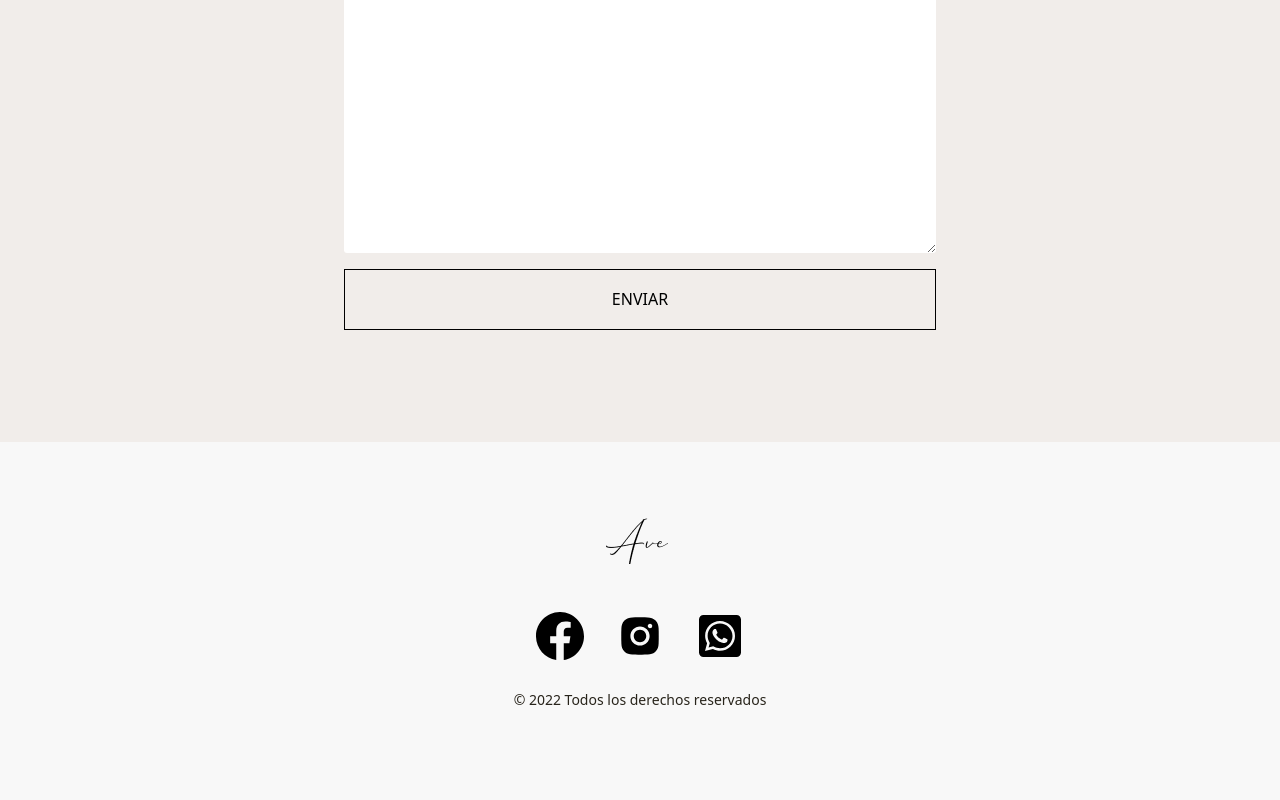
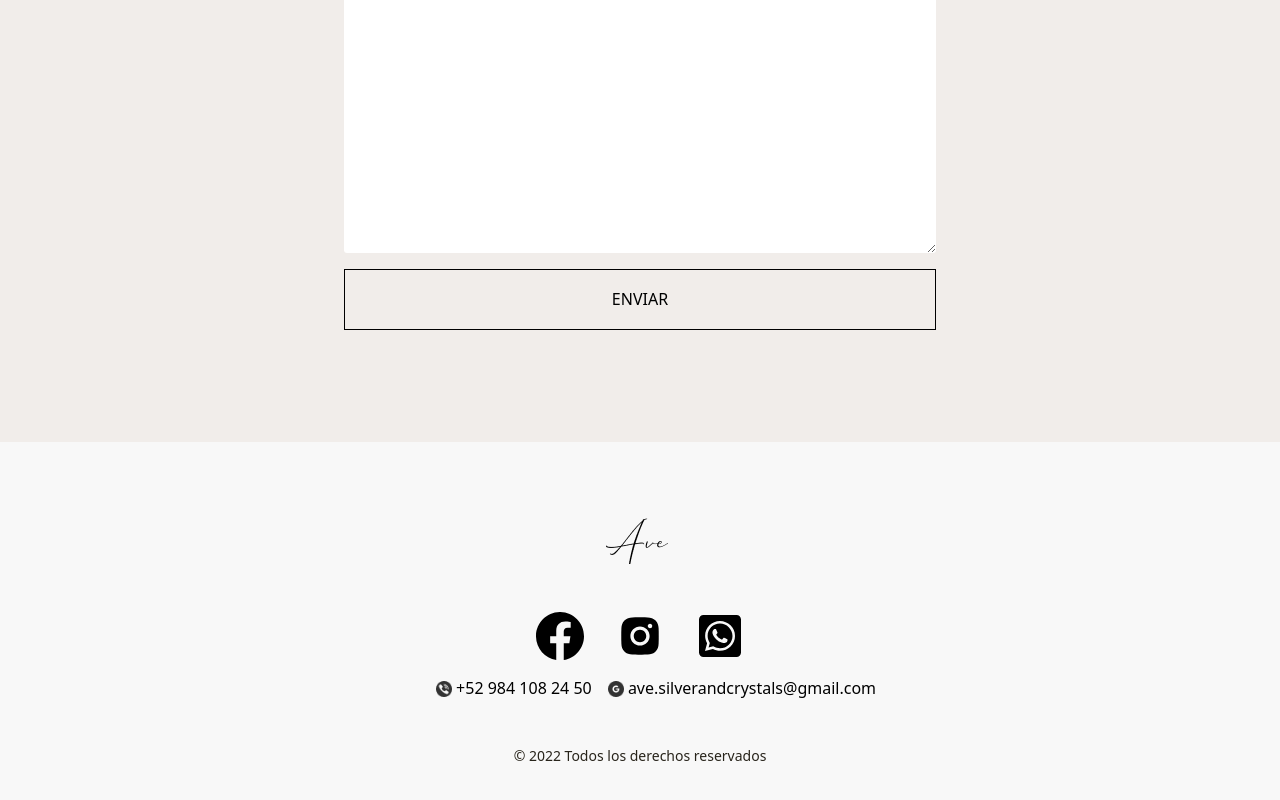
Before and after one commit to FranCalderon67/Ave-Silver, a React (Create React App) app: page / in a window 1280 px wide. Shown: the part 4103-4903 px from the top of the page. Built offline with nearby package versions, Linux system fonts and the light colour scheme.

Commit message:
pongo info de cel y gmail en footer

```diff
--- a/src/components/Footer/Footer.jsx
+++ b/src/components/Footer/Footer.jsx
@@ -19,6 +19,18 @@ function Footer() {
 
             <FaWhatsappSquare className="wppLogo" />
           </div>
+          <ul className="footer--contactIcons">
+            <li className="contactIcons--link">
+              <img className="contactIcon" src={require("./imagenes/telIcon.png")} alt='icono de telefono' />
+              <span> +52 984 108 24 50</span>
+            </li>
+            <li>
+              <a className="contactIcons--link" href={"mailto:ave.silverandcrystals@gmail.com"}>
+                <img className="contactIcon" src={require("./imagenes/gmailIcon.png")} alt='icono de google' />
+                <span> ave.silverandcrystals@gmail.com</span>
+              </a>
+            </li>
+          </ul>
 
           <p className="footerText">© 2022 Todos los derechos reservados</p>
         </div>
--- a/src/components/Footer/footer.css
+++ b/src/components/Footer/footer.css
@@ -41,6 +41,27 @@ footer {
   color: black;
 }
 
+.footer--contactIcons{
+  list-style-type: none;
+  margin-top: 1rem;
+  display: flex;
+  gap: 1rem;
+}
+
+.contactIcon{
+  width: 1rem;
+}
+
+.contactIcons--link{
+  text-decoration: none;
+  color: black;
+}
+
+.contactIcons--link:hover {
+  color: #967167;
+  font-weight: 600;
+}
+
 .footerText {
   font-style: normal;
   font-weight: 400;
@@ -49,3 +70,11 @@ footer {
   margin-top: 32px;
   color: #28241b;
 }
+
+
+@media screen and (max-width: 577px) {
+  .footer--contactIcons{
+    flex-direction: column;
+    align-items: center;
+  }
+}
```
Also changed, not shown: src/components/Footer/imagenes/gmailIcon.png (added), src/components/Footer/imagenes/telIcon.png (added).
